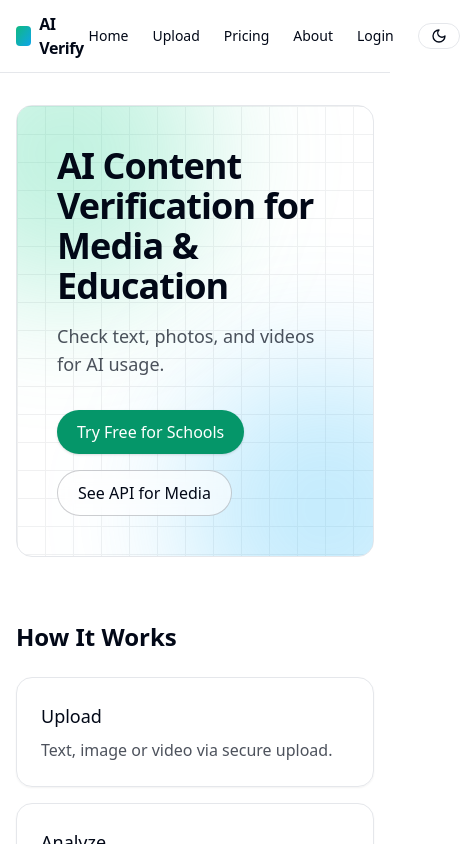
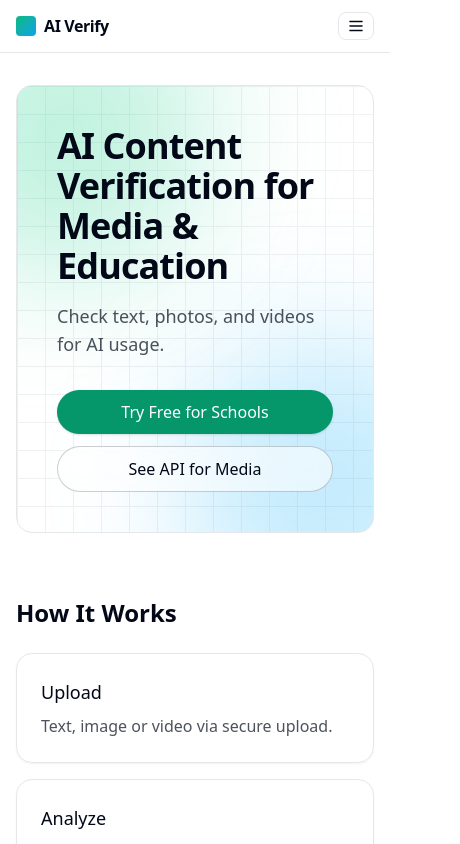
Before and after one commit to numanubhani/AI-Content-Verification-Platform, a Next.js app in the folder my-app/: page / in a window 390 px wide. Shown: the top 844 px of the page, 460 px wide, since content can reach past the window. Built offline with nearby package versions, Linux system fonts and the light colour scheme.

Commit message:
mobile responsive

```diff
--- a/my-app/app/page.tsx
+++ b/my-app/app/page.tsx
@@ -28,11 +28,11 @@ export default function HomePage() {
           <p className="mt-4 text-lg text-foreground/70">
             Check text, photos, and videos for AI usage.
           </p>
-          <div className="mt-8 flex flex-wrap gap-4">
-            <Link href="/upload" className="rounded-full bg-emerald-600 px-5 py-2.5 text-white shadow hover:bg-emerald-700">
+          <div className="mt-8 flex flex-col gap-3 sm:flex-row sm:flex-wrap sm:gap-4">
+            <Link href="/upload" className="w-full rounded-full bg-emerald-600 px-5 py-2.5 text-center text-white shadow hover:bg-emerald-700 sm:w-auto">
               Try Free for Schools
             </Link>
-            <Link href="/contact" className="rounded-full border border-foreground/20 bg-background/60 px-5 py-2.5 text-foreground backdrop-blur hover:bg-foreground/10">
+            <Link href="/contact" className="w-full rounded-full border border-foreground/20 bg-background/60 px-5 py-2.5 text-center text-foreground backdrop-blur hover:bg-foreground/10 sm:w-auto">
               See API for Media
             </Link>
           </div>
--- a/my-app/app/pricing/page.tsx
+++ b/my-app/app/pricing/page.tsx
@@ -14,7 +14,7 @@ export default function PricingPage() {
   return (
     <div>
       <h1 className="text-2xl font-semibold">Pricing</h1>
-      <div className="mt-8 grid gap-6 md:grid-cols-2 lg:grid-cols-4">
+      <div className="mt-8 grid gap-6 sm:grid-cols-2 lg:grid-cols-4">
         {plans.map((p) => (
           <div key={p.name} className="rounded-2xl border p-6 shadow-sm transition hover:shadow-md">
             <h3 className="text-lg font-medium">{p.name}</h3>
--- a/my-app/app/upload/page.tsx
+++ b/my-app/app/upload/page.tsx
@@ -40,7 +40,7 @@ export default function UploadPage() {
     <div className="space-y-8">
       <h1 className="text-2xl font-semibold">Upload</h1>
       <Tabs.Root defaultValue="text" className="w-full">
-        <Tabs.List className="flex gap-2 rounded-full bg-foreground/5 p-1">
+        <Tabs.List className="flex gap-2 overflow-x-auto rounded-full bg-foreground/5 p-1">
           {[
             { v: "text", l: "Text" },
             { v: "image", l: "Image" },
@@ -49,7 +49,7 @@ export default function UploadPage() {
             <Tabs.Trigger
               key={t.v}
               value={t.v}
-              className="rounded-full px-4 py-2 text-sm data-[state=active]:bg-background data-[state=active]:shadow data-[state=active]:ring-1 data-[state=active]:ring-foreground/10"
+              className="whitespace-nowrap rounded-full px-4 py-2 text-sm data-[state=active]:bg-background data-[state=active]:shadow data-[state=active]:ring-1 data-[state=active]:ring-foreground/10"
             >
               {t.l}
             </Tabs.Trigger>
--- a/my-app/components/header.tsx
+++ b/my-app/components/header.tsx
@@ -3,10 +3,13 @@
 import Link from "next/link";
 import { ThemeToggle } from "@/components/theme-toggle";
 import { useAuthStore } from "@/store/auth";
+import { useState } from "react";
+import { Menu } from "lucide-react";
 
 export function Header() {
   const user = useAuthStore((s) => s.user);
   const logout = useAuthStore((s) => s.logout);
+  const [open, setOpen] = useState(false);
   return (
     <header className="sticky top-0 z-30 w-full border-b backdrop-blur bg-background/80">
       <div className="mx-auto flex max-w-6xl items-center justify-between px-4 py-3">
@@ -14,7 +17,8 @@ export function Header() {
           <span className="inline-block h-5 w-5 rounded bg-gradient-to-br from-emerald-500 to-sky-500" />
           <span>AI Verify</span>
         </Link>
-        <nav className="flex items-center gap-6 text-sm">
+        <div className="flex items-center gap-3">
+          <nav className="hidden items-center gap-6 text-sm sm:flex">
             <Link href="/" className="hover:opacity-80">Home</Link>
             <Link href="/upload" className="hover:opacity-80">Upload</Link>
             <Link href="/pricing" className="hover:opacity-80">Pricing</Link>
@@ -25,13 +29,38 @@ export function Header() {
                 <button onClick={logout} className="rounded-full border px-3 py-1 hover:bg-foreground/5">Logout</button>
               </>
             ) : (
-            <>
               <Link href="/auth" className="hover:opacity-80">Login</Link>
-            </>
             )}
             <ThemeToggle />
           </nav>
+          <button
+            className="inline-flex items-center rounded-lg border px-2 py-1 sm:hidden"
+            aria-label="Open menu"
+            onClick={() => setOpen((o) => !o)}
+          >
+            <Menu size={18} />
+          </button>
         </div>
+      </div>
+      {open && (
+        <div className="border-t sm:hidden">
+          <nav className="mx-auto flex max-w-6xl flex-col gap-2 px-4 py-3 text-sm">
+            <Link href="/" className="py-1" onClick={() => setOpen(false)}>Home</Link>
+            <Link href="/upload" className="py-1" onClick={() => setOpen(false)}>Upload</Link>
+            <Link href="/pricing" className="py-1" onClick={() => setOpen(false)}>Pricing</Link>
+            <Link href="/about" className="py-1" onClick={() => setOpen(false)}>About</Link>
+            {user ? (
+              <>
+                <Link href="/dashboard/history" className="py-1" onClick={() => setOpen(false)}>Dashboard</Link>
+                <button onClick={() => { logout(); setOpen(false); }} className="rounded-full border px-3 py-1">Logout</button>
+              </>
+            ) : (
+              <Link href="/auth" className="py-1" onClick={() => setOpen(false)}>Login</Link>
+            )}
+            <div className="pt-2"><ThemeToggle /></div>
+          </nav>
+        </div>
+      )}
     </header>
   );
 }
```
Lines whose indentation alone changed are shown as unchanged.
